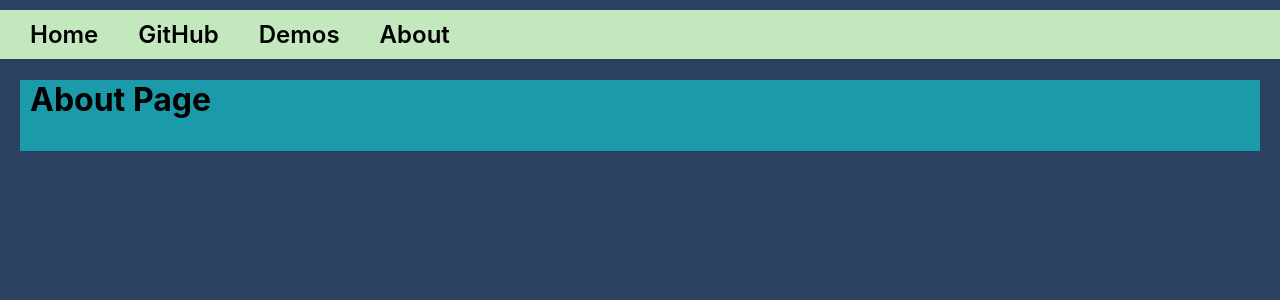
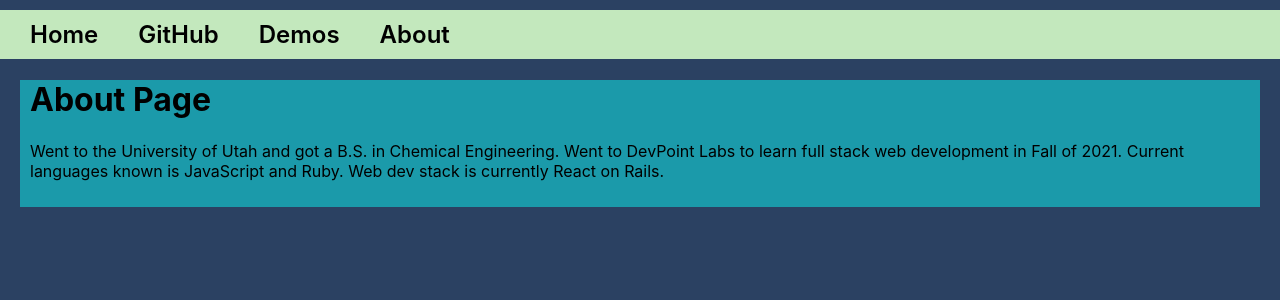
Before and after one commit to Michaelreforged/personal-site, a React (Create React App) app: page /about in a window 1280 px wide. Shown: the top 300 px of the page. Built offline with nearby package versions, Linux system fonts and the light colour scheme.

Commit message:
changed web title and added to about

```diff
--- a/public/index.html
+++ b/public/index.html
@@ -7,10 +7,9 @@
     <meta name="theme-color" content="#000000" />
     <link rel="apple-touch-icon" href="%PUBLIC_URL%/logo192.png" />
     <link rel="manifest" href="%PUBLIC_URL%/manifest.json" />
-    <title>Michael Cheung Personal Site</title>
+    <title>Michael Cheung Portfolio Site</title>
   </head>
   <body>
     <div id="root"></div>
-
   </body>
 </html>
--- a/src/Pages/About.js
+++ b/src/Pages/About.js
@@ -4,7 +4,7 @@ const About = () => {
   return(
     <div>
       <h1> About Page</h1>
-      <p></p>
+      <p> Went to the University of Utah and got a B.S. in Chemical Engineering. Went to DevPoint Labs to learn full stack web development in Fall of 2021. Current languages known is JavaScript and Ruby. Web dev stack is currently React on Rails.</p>
     </div>
   )
 };
```
